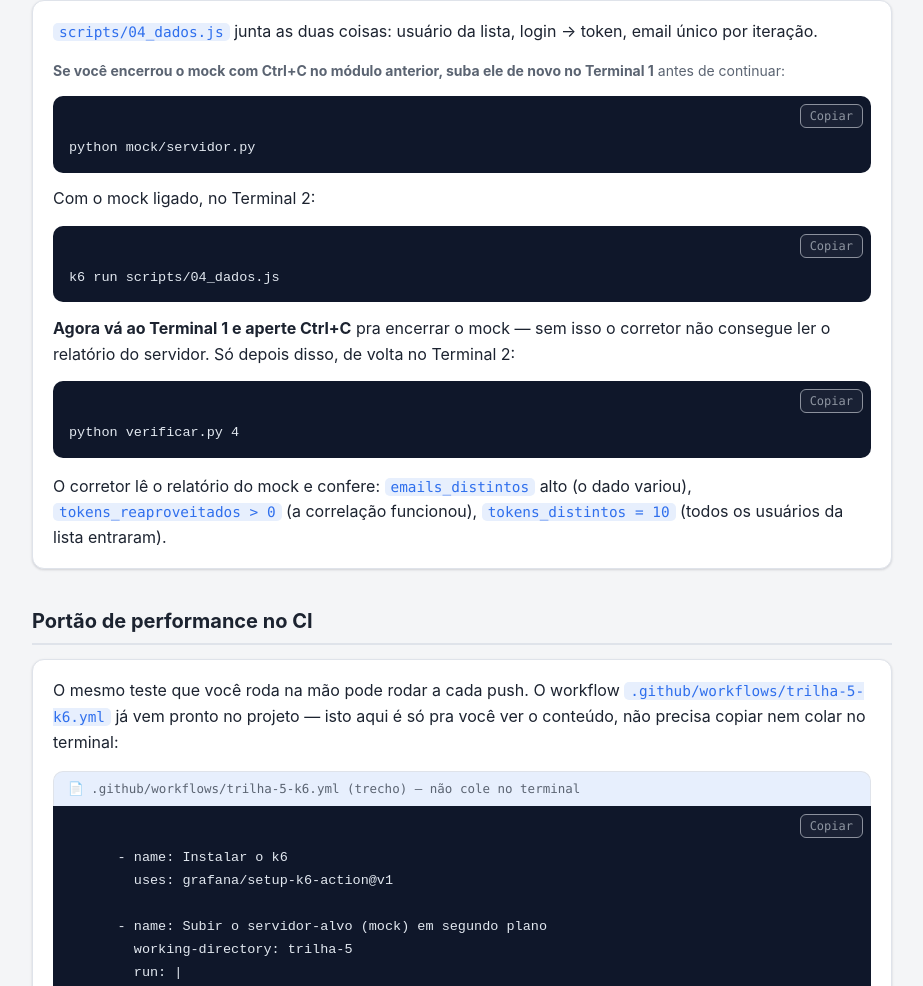
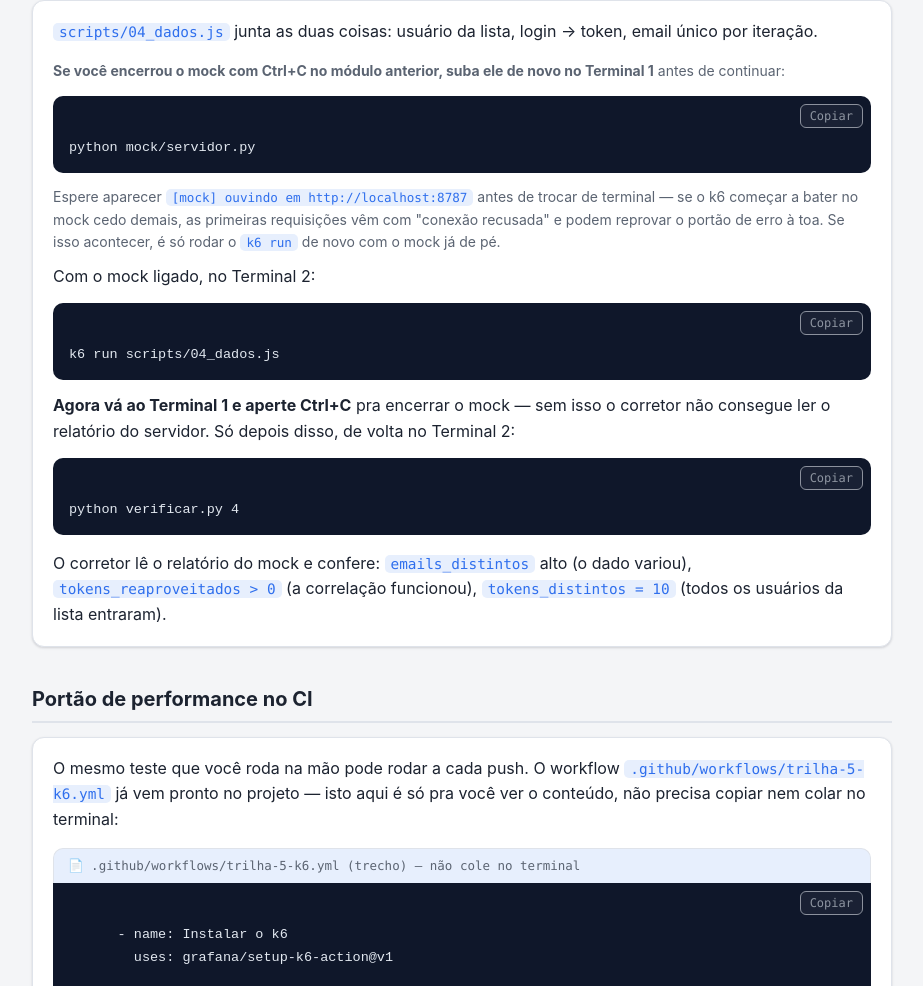
Before and after one commit to ezequiel-dawud/HardSkillsQA, a plain HTML site: page site/k6/modulo-4.html in a window 1280 px wide. Shown: the part 1736-2722 px from the top of the page, without its empty margins (178-1101 px from the left). Drawn offline with Linux system fonts and the light colour scheme.

Commit message:
Avisa pra esperar o mock subir antes do k6 no modulo 4
Teste manual: o k6 comecou a bater no mock a menos de 1s de ele subir,
algumas das primeiras requisicoes vieram com conexao recusada e isso quase
reprovou o portao de taxa de erro (rate<0.03) por uma falha de largada, nao
do script do aluno.

Co-Authored-By: Claude Sonnet 5 <noreply@anthropic.com>

```diff
--- a/site/k6/modulo-4.html
+++ b/site/k6/modulo-4.html
@@ -113,6 +113,12 @@ http.post(`${BASE}/pedidos`,
           Terminal 1</b> antes de continuar:
         </p>
         <pre class="bloco"><code>python mock/servidor.py</code></pre>
+        <p style="margin:10px 0 0; font-size:14px; color:var(--suave)">
+          Espere aparecer <code>[mock] ouvindo em http://localhost:8787</code> antes de trocar de
+          terminal — se o k6 começar a bater no mock cedo demais, as primeiras requisições vêm com
+          "conexão recusada" e podem reprovar o portão de erro à toa. Se isso acontecer, é só
+          rodar o <code>k6 run</code> de novo com o mock já de pé.
+        </p>
         <p style="margin:10px 0 0">Com o mock ligado, no Terminal 2:</p>
         <pre class="bloco"><code>k6 run scripts/04_dados.js</code></pre>
         <p style="margin:10px 0 0"><b>Agora vá ao Terminal 1 e aperte Ctrl+C</b> pra encerrar o
```
